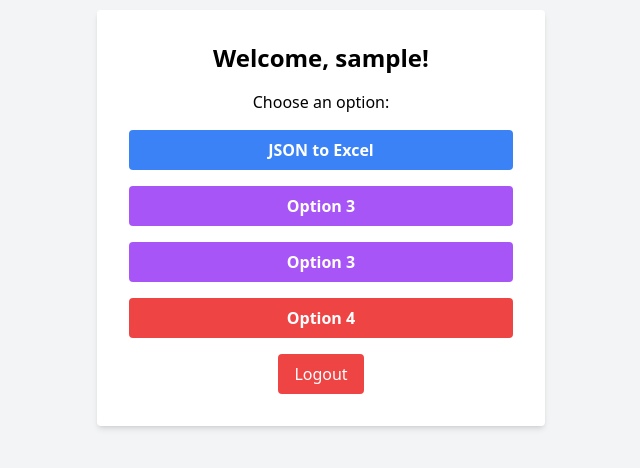
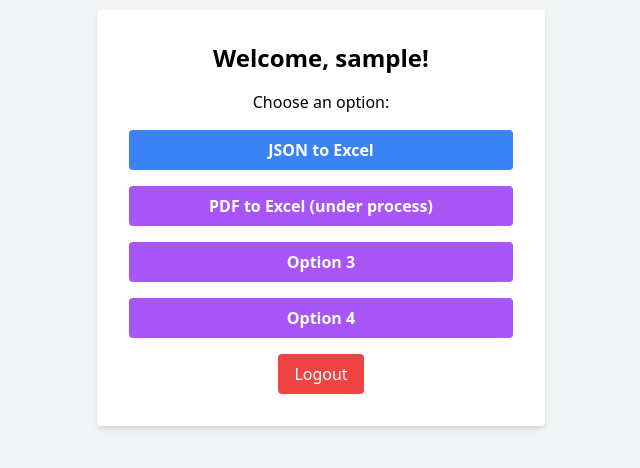
Before and after one commit to Yash-1001/ConvertEase, a Django app: page / in a window 1280 px wide. Shown: the part 182-650 px from the top of the page, without its empty margins (319-959 px from the left). Run offline with Django 5.2, Linux system fonts and the light colour scheme; the visitor is signed in with stand-in values (Sample User, id 1); some libraries are stand-ins or nearby versions.

Commit message:
option 2 updated

```diff
--- a/templates/core/dashboard.html
+++ b/templates/core/dashboard.html
@@ -11,9 +11,9 @@
         <p class="mb-4">Choose an option:</p>
         <div class="space-y-4">
             <a href="{% url 'json_to_excel' %}" class="block bg-blue-500 hover:bg-blue-700 text-white font-bold py-2 px-4 rounded">JSON to Excel</a>
-             <a href="#" class="block bg-purple-500 hover:bg-purple-700 text-white font-bold py-2 px-4 rounded">Option 3</a>
+             <a href="#" class="block bg-purple-500 hover:bg-purple-700 text-white font-bold py-2 px-4 rounded">PDF to Excel (under process)</a>
             <a href="#" class="block bg-purple-500 hover:bg-purple-700 text-white font-bold py-2 px-4 rounded">Option 3</a>
-            <a href="#" class="block bg-red-500 hover:bg-red-700 text-white font-bold py-2 px-4 rounded">Option 4</a>
+            <a href="#" class="block bg-purple-500 hover:bg-red-700 text-white font-bold py-2 px-4 rounded">Option 4</a>
             <div>
                 <form method="POST" action="{% url 'logout' %}">
     {% csrf_token %}
```
